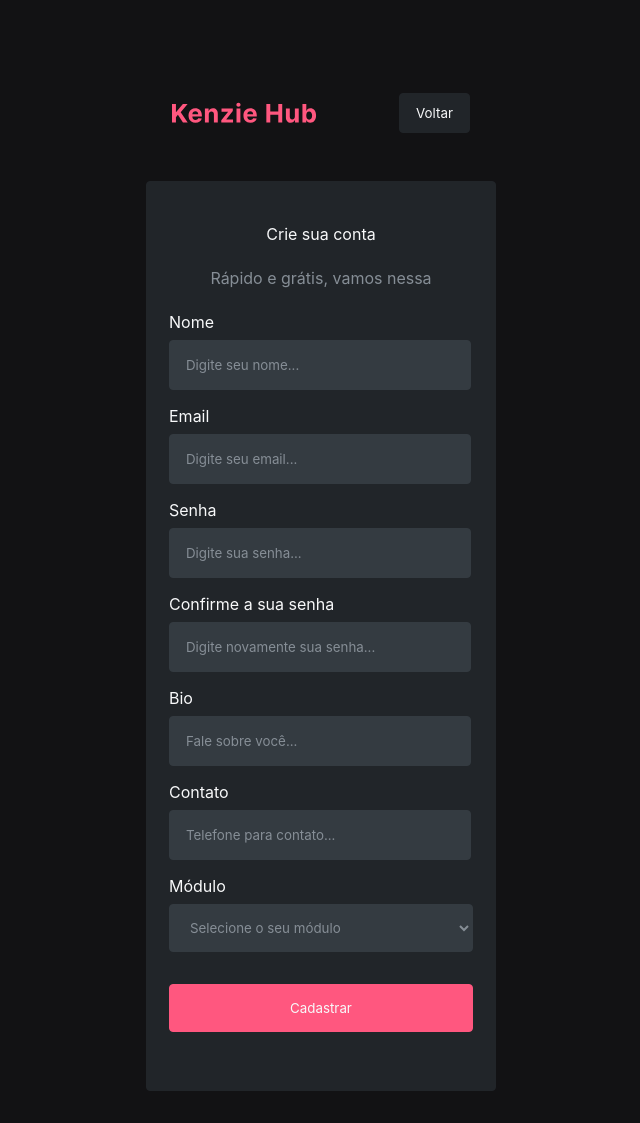
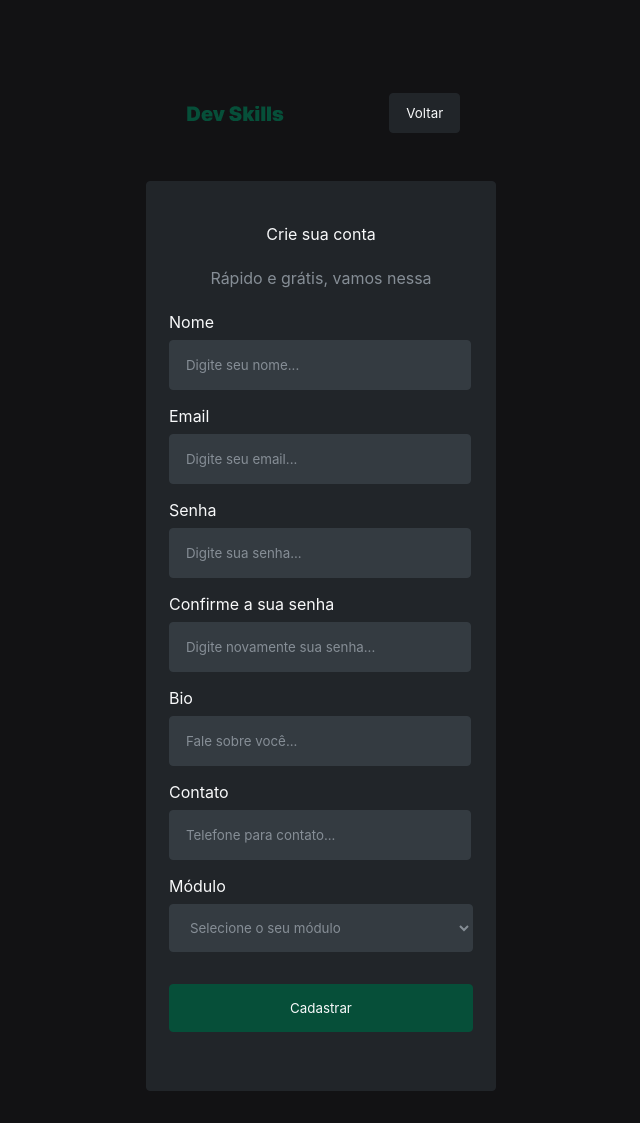
Before and after one commit to gabryelmaraujo/dev-skills, a React (Create React App) app in the folder kenzie-hub/: page /register in a window 1280 px wide. Shown: the whole page, without its empty margins (319-959 px from the left). Built offline with nearby package versions, Linux system fonts and the light colour scheme.

Commit message:
feat: brand att

```diff
--- a/kenzie-hub/src/Components/MainPageHeader/index.jsx
+++ b/kenzie-hub/src/Components/MainPageHeader/index.jsx
@@ -1,5 +1,5 @@
 import BackToLoginBttn from "../BackToLoginBttn"
-import logoImg from "../../assets/Logo.svg"
+import logoImg from "../../assets/Logo.png"
 import StyledMainPageHeader from "./styles"
 
 const MainPageHeader = ({loggedUser, setLoggedUser, loginStatus, setLoginStatus, page, setPage}) => {
@@ -8,7 +8,9 @@ return (
 
     <StyledMainPageHeader className="MainPageHeader">
         <div className="mpHeaderContainer">
-            <img src={logoImg} alt="" className="headerLogo"/>
+            <div className="mpHeaderLogoDiv">
+                <img src={logoImg} alt="" className="headerLogo"/>
+            </div>
 
             <BackToLoginBttn text={"Sair"} loggedUser={loggedUser} setLoggedUser={setLoggedUser} loginStatus={loginStatus} setLoginStatus={setLoginStatus} page={page} setPage={setPage}/>
         </div>
--- a/kenzie-hub/src/Components/MainPageHeader/styles.js
+++ b/kenzie-hub/src/Components/MainPageHeader/styles.js
@@ -21,8 +21,15 @@ const StyledMainPageHeader = styled.header`
         margin: 0 auto;
     }
 
+
     .mpHeaderContainer img, div, button{
         margin-right: 0.625rem;
+    }
+
+   .mpHeaderLogoDiv{
+        display: flex;
+        align-items: center;
+        justify-content: center;
     }
 
 
--- a/kenzie-hub/src/pages/LoginPage/index.jsx
+++ b/kenzie-hub/src/pages/LoginPage/index.jsx
@@ -4,7 +4,7 @@ import "react-toastify/dist/ReactToastify.css";
 
 import "./styles"
 
-import logoImg from "../../assets/Logo.svg"
+import logoImg from "../../assets/Logo.png"
 import LoginForm from "../../Components/LoginForm";
 import LoginPageContainer from "./styles";
 import GoToRegisterBttn from "../../Components/GoToRegisterBttn";
--- a/kenzie-hub/src/pages/RegisterPage/index.jsx
+++ b/kenzie-hub/src/pages/RegisterPage/index.jsx
@@ -1,6 +1,6 @@
 import React from "react"
 
-import logoImg from "../../assets/Logo.svg"
+import logoImg from "../../assets/Logo.png"
 
 import { toast } from 'react-toastify';
 
@@ -28,7 +28,9 @@ const RegisterPage = () => {
 return (
     <RegisterPageContainer>
         <header className="registerPageHeader">
-            <img src={logoImg} alt="" />
+            <div className="rpHeaderLogoDiv">
+                <img src={logoImg} alt="" />
+            </div>
 
             <BackToLoginBttn text={"Voltar"}/>
         </header>
--- a/kenzie-hub/src/pages/RegisterPage/styles.js
+++ b/kenzie-hub/src/pages/RegisterPage/styles.js
@@ -11,6 +11,12 @@ const RegisterPageContainer = styled.div`
         display: flex;
 
         margin-bottom: 3rem;
+    }
+
+    .rpHeaderLogoDiv{
+        display: flex;
+        justify-content: center;
+        align-items: center;
     }
 
     .registerPageMain{
--- a/kenzie-hub/src/styles/global.js
+++ b/kenzie-hub/src/styles/global.js
@@ -32,9 +32,9 @@ label{
     --toastify-color-light: #343B41;
     --toastify-text-color-light: #f8f9fa;
 
-    --brand-1: #FF577F;
-    --brand-focus: #FF427F;
-    --brand-negative: #59323F;
+    --brand-1: #064f39;
+    --brand-focus: #055b15;
+    --brand-negative: #064f3987;
 
     --grey-0: #F8F9FA; //branco
     --grey-1: #868E96;
```
Also changed, not shown: kenzie-hub/src/assets/Logo.png (added), kenzie-hub/src/assets/Logo.svg (deleted).
